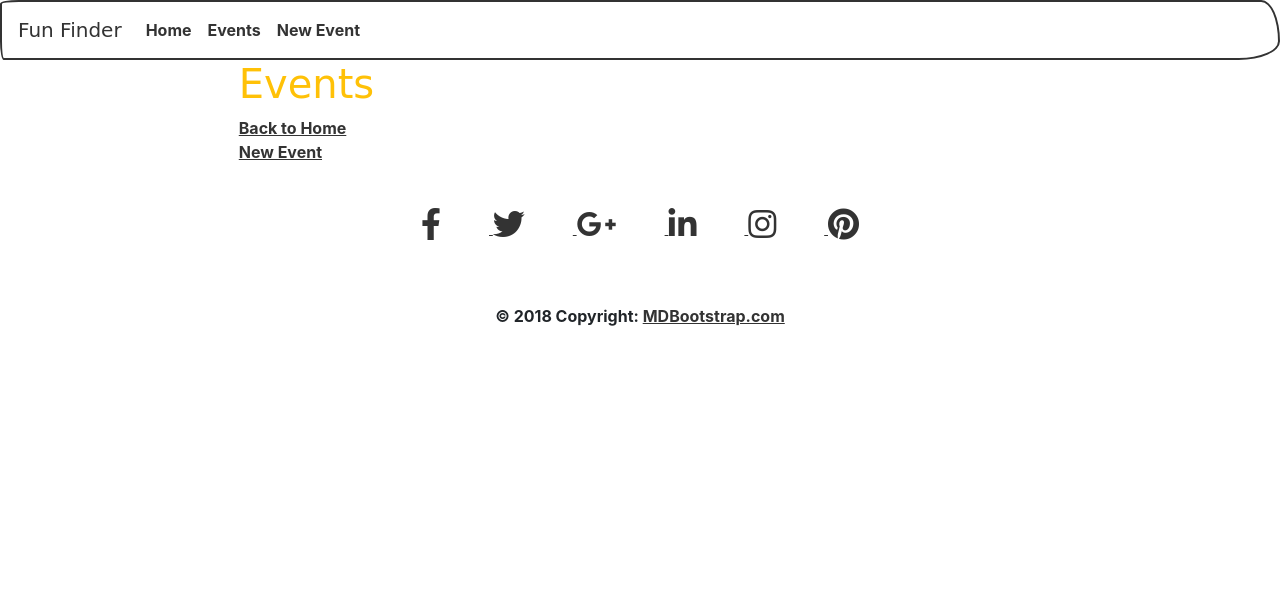
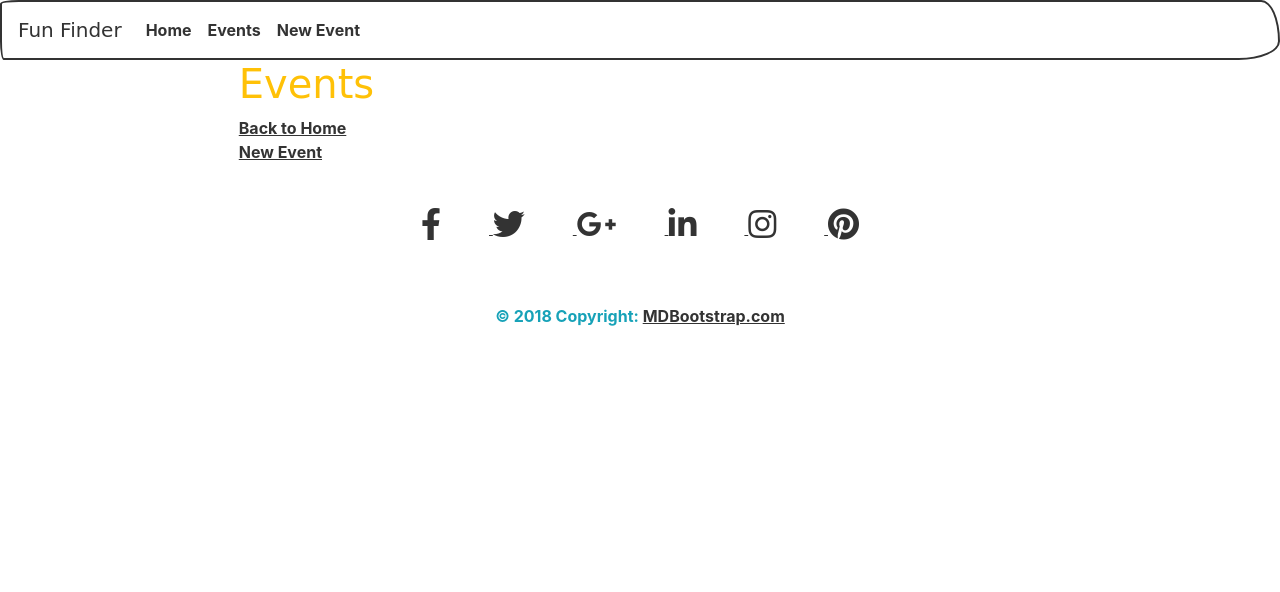
Before and after one commit to stasi815/Fun_Finder, a Flask app: page /events in a window 1280 px wide. Shown: the top 592 px of the page. Run offline with Flask 2, Linux system fonts and the light colour scheme; data that the repository does not hold is empty; some libraries are stand-ins or nearby versions; some web fonts are replaced.

Commit message:
added color to footer

```diff
--- a/templates/partials/footer.html
+++ b/templates/partials/footer.html
@@ -1,5 +1,5 @@
 <!-- Footer -->
-<footer class="page-footer font-small cyan darken-3  py-5">
+<footer class="page-footer font-small text-info  py-5">
 
         <!-- Footer Elements -->
        <center><div class="container">
```
